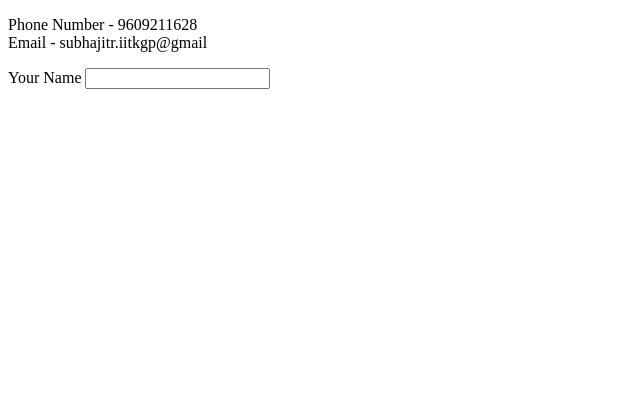
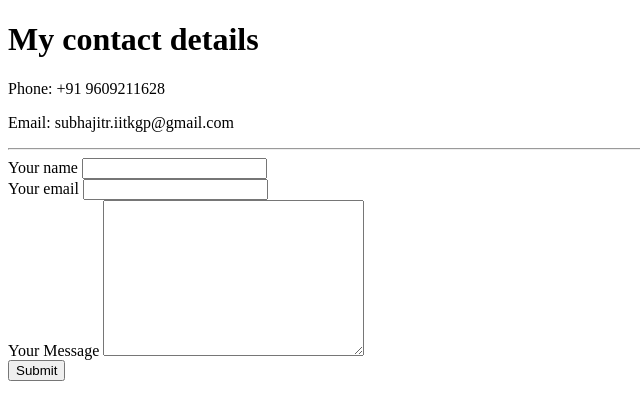
Before and after one commit to subhajitRay1/cv, a plain HTML site: page ContactUs.html in a window 1280 px wide. Shown: the whole page, without its empty margins (0-640 px from the left). Drawn offline with Linux system fonts and the light colour scheme.

Commit message:
Update ContactUs.html

```diff
--- a/ContactUs.html
+++ b/ContactUs.html
@@ -2,18 +2,25 @@
 <html lang="en" dir="ltr">
   <head>
     <meta charset="utf-8">
-    <title>Contact Us Page</title>
+    <title>Contact Me</title>
   </head>
   <body>
-<p>
-  Phone Number - 9609211628 </br>
-  Email - subhajitr.iitkgp@gmail
-</p>
-<form class="" action="index.html" method="post">
-  <label for="">Your Name</label>
-  <input type="text" name="" value="">
+    <h1>My contact details</h1>
+    <p>Phone: +91 9609211628</p>
+    <p>Email: subhajitr.iitkgp@gmail.com</p>
+    <hr>
 
-</form>
+  <form class="" action="mailto:subhajitr.iitkgp@gmail.com" method="post">
+    <label for="yourName">Your name</label>
+    <input type="text" name="yourName" value=""><br>
+
+    <label for="yourEmail">Your email</label>
+    <input type="email" name="yourEmail" value=""><br>
+
+    <label for="yourMessage">Your Message</label>
+    <textarea name="yourMessage" value="" rows = "10" cols ="30"></textarea><br>
+    <input type="submit" name="">
+  </form>
 
   </body>
 </html>
```
